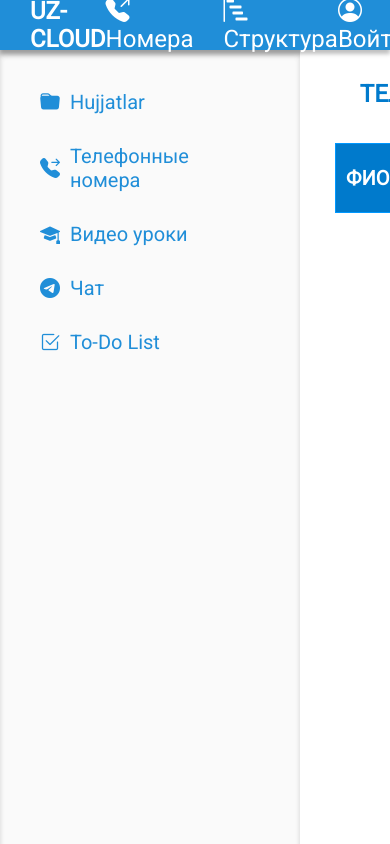
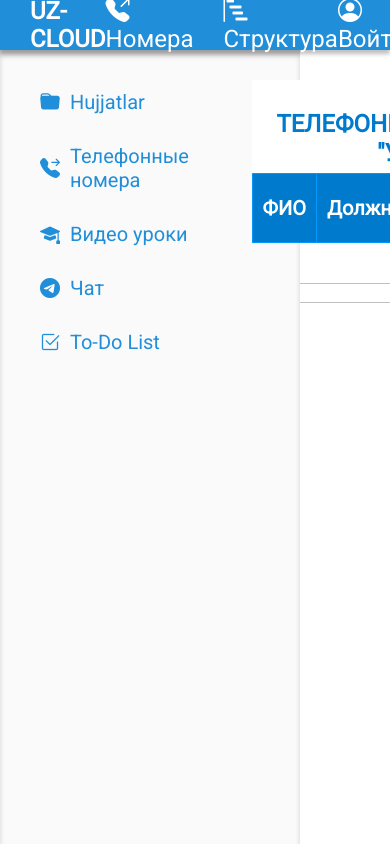
Before and after one commit to kingoker/uz-cloud, a Django app: page / in a window 390 px wide; the page is wider, and only the part inside the window is pictured. Run offline with Django 4.2, Linux system fonts and the light colour scheme; data that the repository does not hold is empty; some libraries are stand-ins or nearby versions.

Commit message:
phones fixed3

```diff
--- a/root/static/css/main.css
+++ b/root/static/css/main.css
@@ -518,14 +518,11 @@ input:-webkit-autofill, input:-webkit-autofill:hover, input:-webkit-autofill:foc
     margin-bottom: 40px;
 }
 .phoneNumbers__table_container-fixed{
-    position: fixed;
+    position: sticky;
     top: 50px;
     background-color: #fff;
     padding-top: 30px;
     z-index: 0;
-}
-.margin-bottom-100{
-    margin-bottom: 100px;
 }
 
 
@@ -534,6 +531,7 @@ input:-webkit-autofill, input:-webkit-autofill:hover, input:-webkit-autofill:foc
     font-size: 20px;
     line-height: 24px;
     margin-top: 5px;
+    width: 100%;
 }
 .phoneNumbers__table tr:nth-of-type(even) {
     background-color: #eef9ff;
--- a/root/templates/phoneNumbers.html
+++ b/root/templates/phoneNumbers.html
@@ -35,7 +35,6 @@
                     </thead>
                 </table>
             </div>
-            <div class="margin-bottom-100"></div>
 
             {% for department in departments %}
             {% if department.customuser_set.all %}
```
